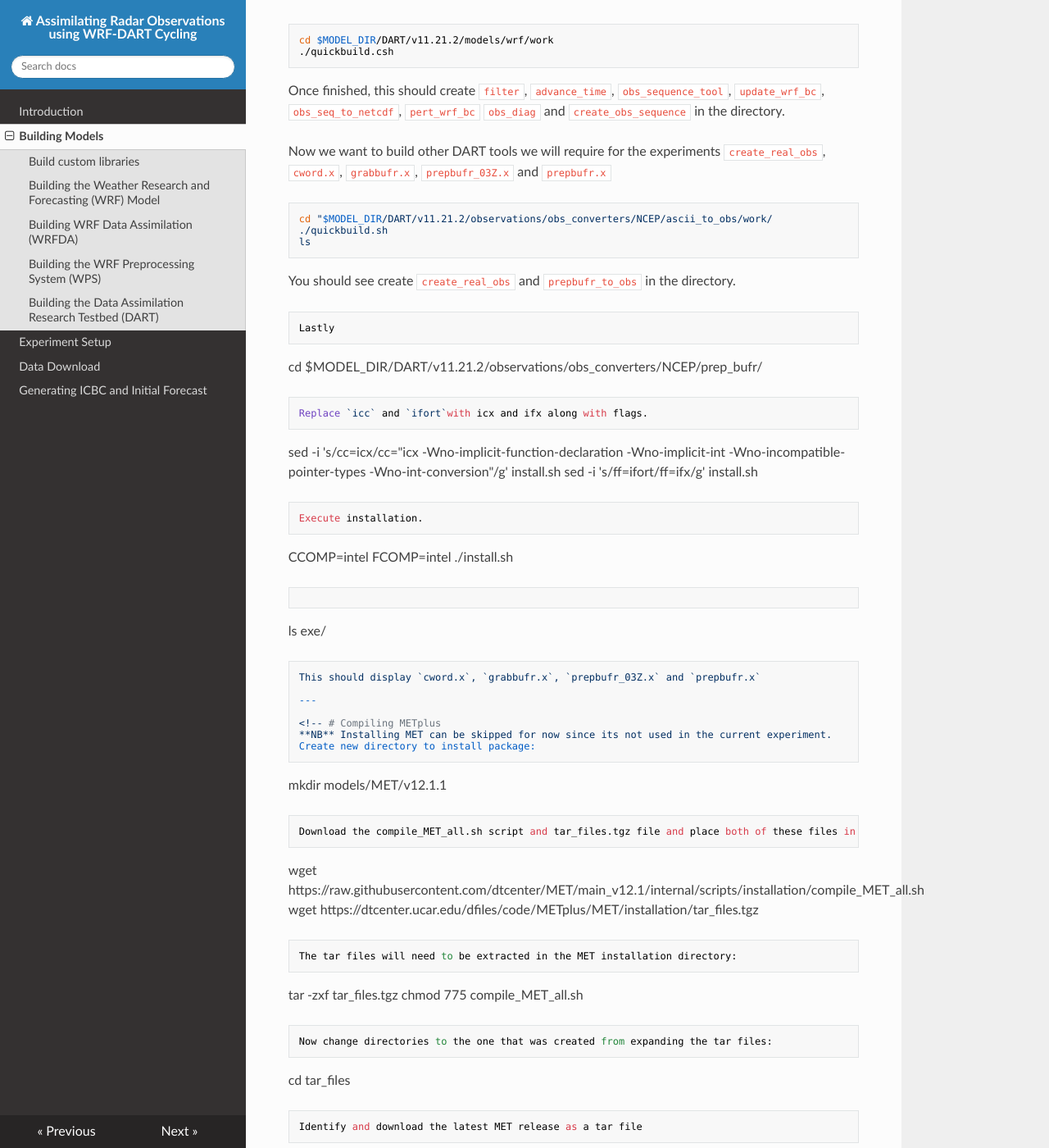
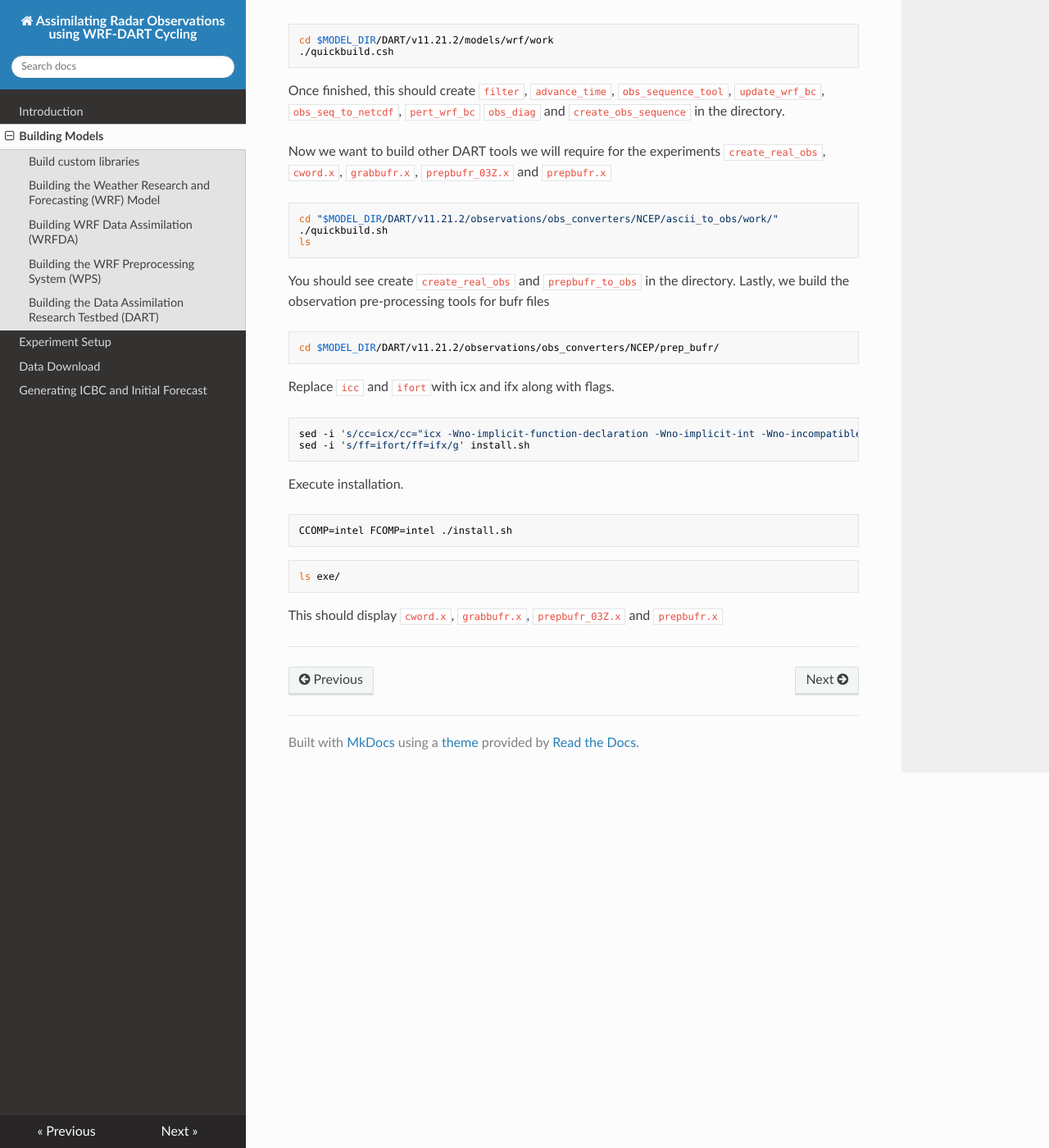
Before and after one commit to stephen-asare/WRF-DART-CYCLING, an MkDocs documentation site: the page built from docs/building_models.md, in a window 1280 px wide and 1400 px high, scrolled down 6497 px. Shown: the whole window at 82% size. Built offline with MkDocs 1.6.1, drawn with Linux system fonts in a browser that asks for light colours; nearby versions of some CDN libraries; some of the changed text lies outside the part shown.

Commit message:
Update DART compilation with new intel25 on rcc

````diff
--- a/docs/building_models.md
+++ b/docs/building_models.md
@@ -56,7 +56,7 @@
 ```
 Enter **78** ((dmpar) INTEL (ifx/icx) : oneAPI LLVM) for Compiler Selection and **1** (basic) for Nesting Selection.
 Verify that the output summary ends with:
-```
+```text
 *****************************************************************************
 This build of WRF will use NETCDF4 with HDF5 compression
 *****************************************************************************
@@ -70,7 +70,7 @@
 ls -l main/*.exe
 ```
 If you see these below, you successfully compiled WRF-ARW
-```
+```text
 wrf.exe
 real.exe
 ndown.exe
@@ -137,18 +137,18 @@
 ### Building the WRF Preprocessing System (WPS)
 WPS components `ungrib.exe`, `geogrid.exe`, and `metgrid.exe` are required to produce the initial and boundary conditions. These programs generate the meteorological files required to create the `wrfinput` and `wrfbdy` files initialized at the start date of the experiment.
 Clone WPS into the $MODEL_DIR directory.
-```
+```bash
 cd $MODEL_DIR
 mkdir WPS && cd WPS
 git clone --branch v4.7.0 --single-branch https://github.com/wrf-model/WPS.git v4.7.0
 cd v4.7.0
 ```
 You can check the tag to be sure you have the correct version.
-```
+```bash
 git describe --tags --exact-match
 ```
 This should display
-```
+```text
 v4.7.0
 ```
 Load the Environment Modules
@@ -214,7 +214,7 @@
 ### Building the Data Assimilation Research Testbed (DART)
 **Purpose:** DART is the primary ensemble data assimilation system used to assimilate observations (such as radar or water vapor profiles) into the WRF model state. It interfaces directly with WRF to update the state variables using ensemble Kalman filter techniques.
 **Source & Documentation:** [NCAR DART GitHub Repository](https://github.com/NCAR/DART) | [DART Documentation](https://docs.dart.ucar.edu/)
-```
+```bash
 cd $MODEL_DIR
 mkdir DART && cd DART
 ```
@@ -224,7 +224,7 @@
 cd v11.21.2
 ```
 Load required modules:
-```
+```bash
 module load intel/25
 module load precompiled
 module load hdf5/1.10.4
@@ -241,51 +241,52 @@
 Now Update the Makefile Template
 Use you favorite editor to open the `mkmf.template` file. Update the NetCDF paths in the mkmf.template file specific to RCC system.
 Change from:
-```
+```bash
 # NETCDF = /opt/local
 LIBS = -L$(NETCDF)/lib -lnetcdff -lnetcdf
 ```
 Change to:
-```
+```bash
 NETCDF = /opt/rcc/intel
 LIBS = -L$(NETCDF)/lib64 -lnetcdff -lnetcdf
 ```
 Build DART:
-```
+```bash
 cd $MODEL_DIR/DART/v11.21.2/models/wrf/work
 ./quickbuild.csh
 ```
 Once finished, this should create `filter`, `advance_time`, `obs_sequence_tool`, `update_wrf_bc`, `obs_seq_to_netcdf`, `pert_wrf_bc` `obs_diag` and `create_obs_sequence` in the directory.
 
 Now we want to build other DART tools we will require for the experiments `create_real_obs`, `cword.x`, `grabbufr.x`, `prepbufr_03Z.x` and `prepbufr.x`
-```
-cd "$MODEL_DIR/DART/v11.21.2/observations/obs_converters/NCEP/ascii_to_obs/work/
+```bash
+cd "$MODEL_DIR/DART/v11.21.2/observations/obs_converters/NCEP/ascii_to_obs/work/"
 ./quickbuild.sh
 ls
 ```
 You should see create `create_real_obs` and `prepbufr_to_obs` in the directory.
-```
-Lastly
-```
+Lastly, we build the observation pre-processing tools for bufr files
+```bash
 cd $MODEL_DIR/DART/v11.21.2/observations/obs_converters/NCEP/prep_bufr/
 ```
 Replace `icc` and `ifort`with icx and ifx along with flags.
-```
+```bash
 sed -i 's/cc=icx/cc="icx -Wno-implicit-function-declaration -Wno-implicit-int -Wno-incompatible-pointer-types -Wno-int-conversion"/g' install.sh
 sed -i 's/ff=ifort/ff=ifx/g' install.sh
 ```
 Execute installation.
-```
+```bash
 CCOMP=intel FCOMP=intel ./install.sh
 ```
-```
+```bash
 ls exe/
 ```
 This should display `cword.x`, `grabbufr.x`, `prepbufr_03Z.x` and `prepbufr.x`
 
 ---
 
-<!-- # Compiling METplus
+
+<!--
+# Compiling METplus
 **NB** Installing MET can be skipped for now since its not used in the current experiment.
 Create new directory to install package:
 ```
@@ -431,5 +432,4 @@
 echo 'export MET_INSTALL_DIR="/gpfs/research/chipilskigroup/stephen_asare/models/MET/v12.1.1"' >> ~/.bashrc
 echo 'export PATH="$MET_INSTALL_DIR/bin:$PATH"' >> ~/.bashrc
 source ~/.bashrc
-```
- -->
+``` -->
````
